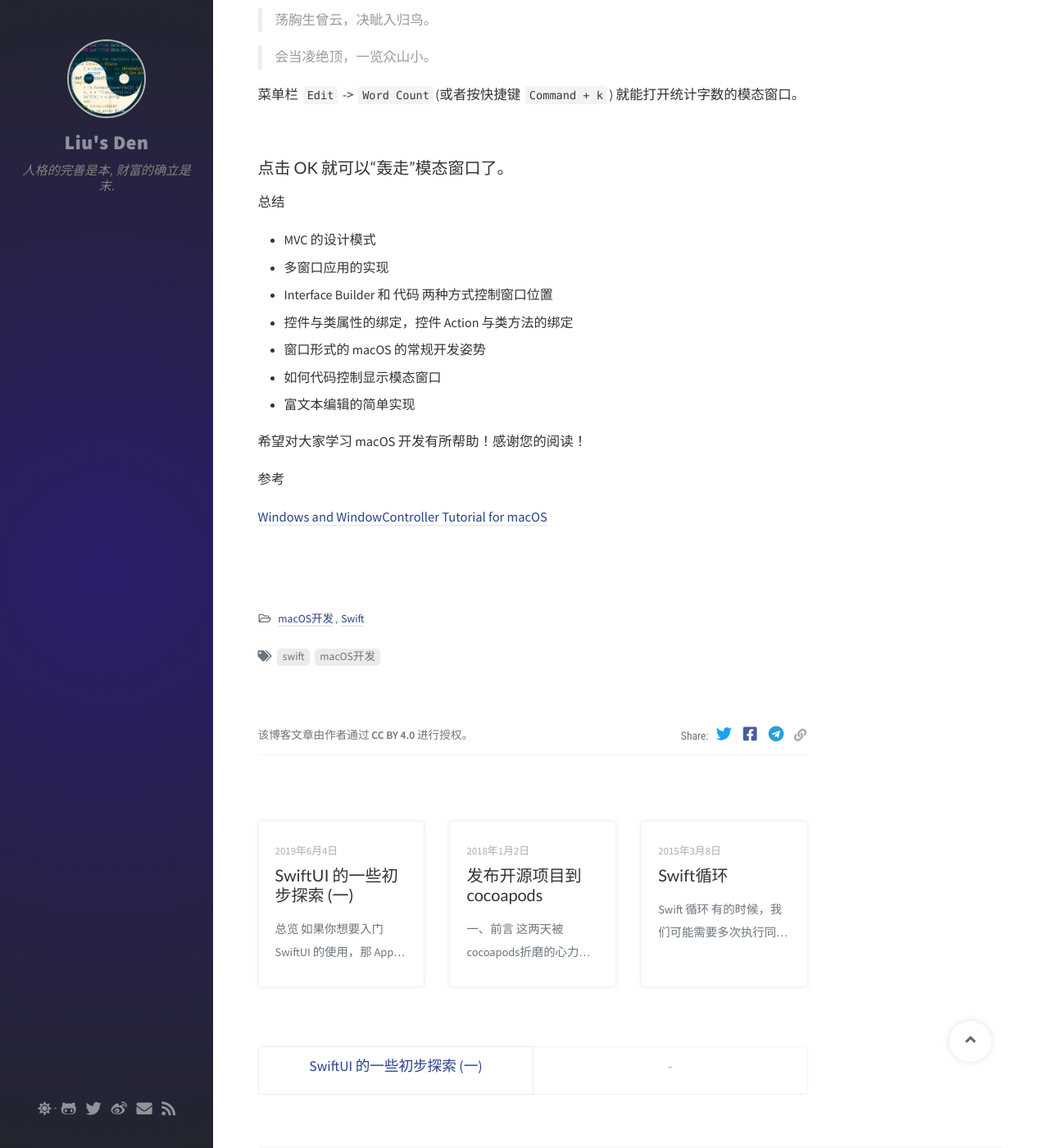
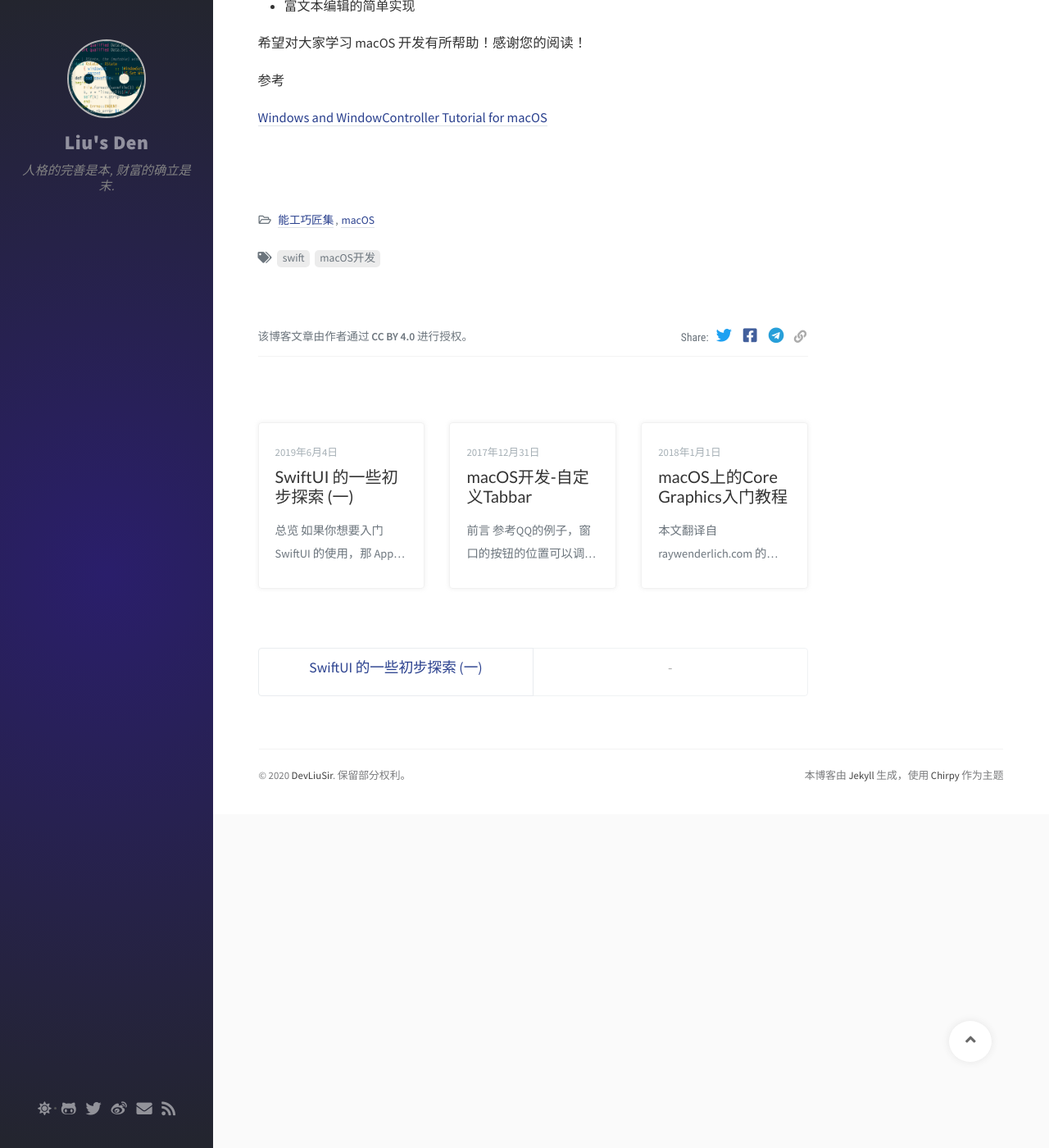
Before and after one commit to DevLiuSir/-DevLiuSir.github.io, a Jekyll site: the page built from _posts/2019-12-18-Windows and WindowController Tutorial for macOS.md, in a window 1280 px wide and 1400 px high, scrolled down 13967 px. Shown: the whole window at 82% size. Built offline with Jekyll 4.4.1, drawn with Linux system fonts in a browser that asks for light colours; nearby versions of some CDN libraries; comment, search, counter and statistics services are not loaded; some of the changed text lies outside the part shown.

Commit message:
Update article

```diff
--- a/_posts/2019-12-18-Windows and WindowController Tutorial for macOS.md
+++ b/_posts/2019-12-18-Windows and WindowController Tutorial for macOS.md
@@ -2,10 +2,9 @@
 layout: post
 title:  macOS 开发之 Windows 和 WindowController
 date:   2019-12-18 22:21:49
-categories: [macOS开发, Swift]
+categories: [能工巧匠集, macOS]
 tags: [swift, macOS开发]
 ---
-
 
 ![](https://tva1.sinaimg.cn/large/0081Kckwly1gjypwzgsmgj31kw0no0tg.jpg)
 
@@ -23,9 +22,8 @@
 所有 macOS 程序要呈现用户界面都是以 Windows 作为容器的，当然除了纯粹的命令行工具和菜单栏小工具。Windows 定义了 App 在屏幕中的活动区域，在这个区域内允许用户进行易于理解的多任务交互操作。macOS 应用最终可分为以下几种：
 
 - 单窗口的工具，比如计算器
-<p align="center">
-<img  src="https://tva1.sinaimg.cn/large/00831rSTly1gdlac6zjdej30u01cv0ur.jpg" width="300" height="500"></p>
 
+![](https://tva1.sinaimg.cn/large/00831rSTly1gdlac6zjdej30u01cv0ur.jpg)
 
 - 单窗口的 `library-style`应用，比如照片应用(Photos.app)
 ![](https://tva1.sinaimg.cn/large/00831rSTly1gdlac7bte0j31cv0u0767.jpg)
@@ -510,4 +508,5 @@
 
 参考
 
-[Windows and WindowController Tutorial for macOS](https://link.zhihu.com/?target=https%3A//www.raywenderlich.com/613-windows-and-windowcontroller-tutorial-for-macos)
+
+[Windows and WindowController Tutorial for macOS](https://www.raywenderlich.com/613-windows-and-windowcontroller-tutorial-for-macos)
```
